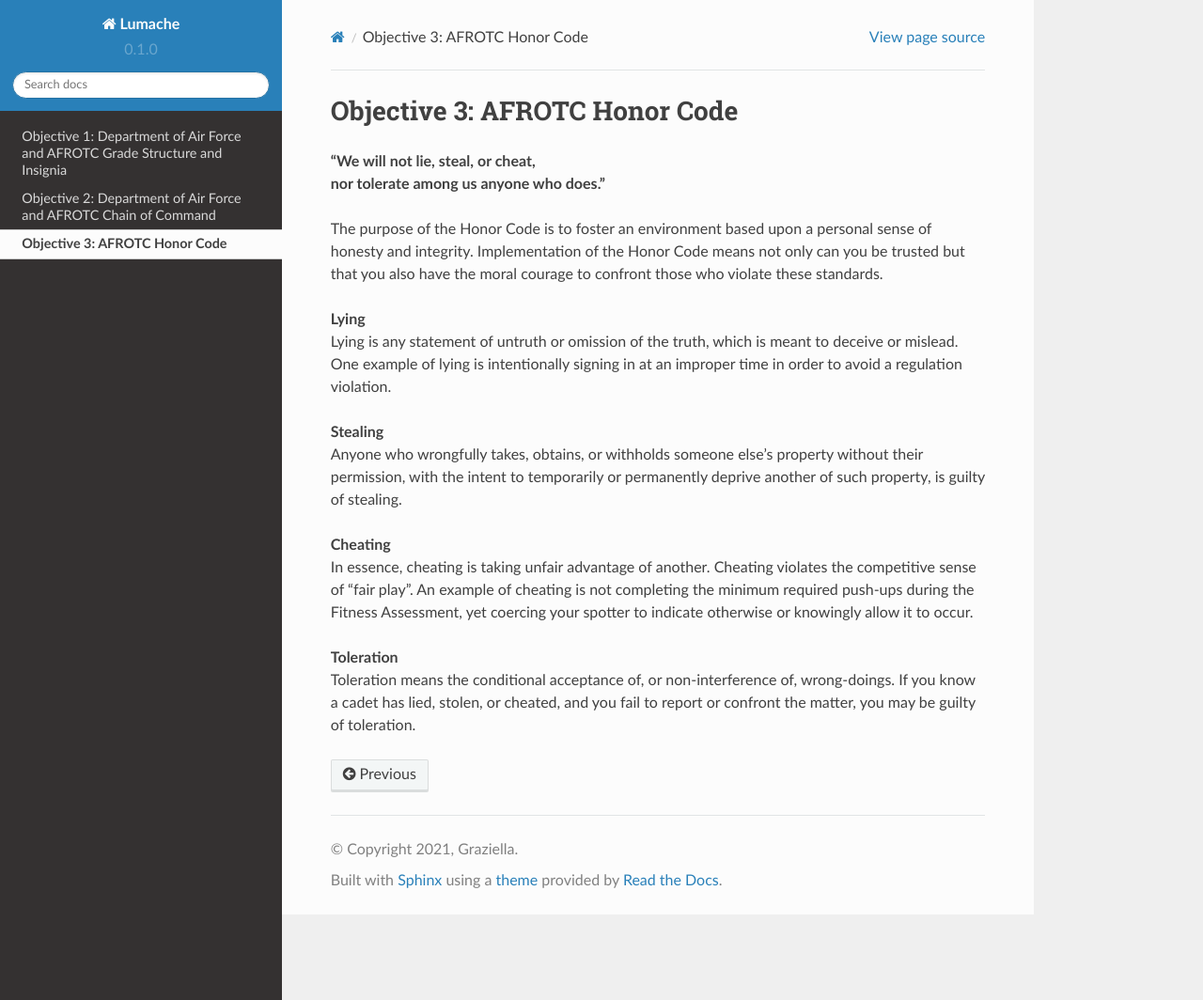
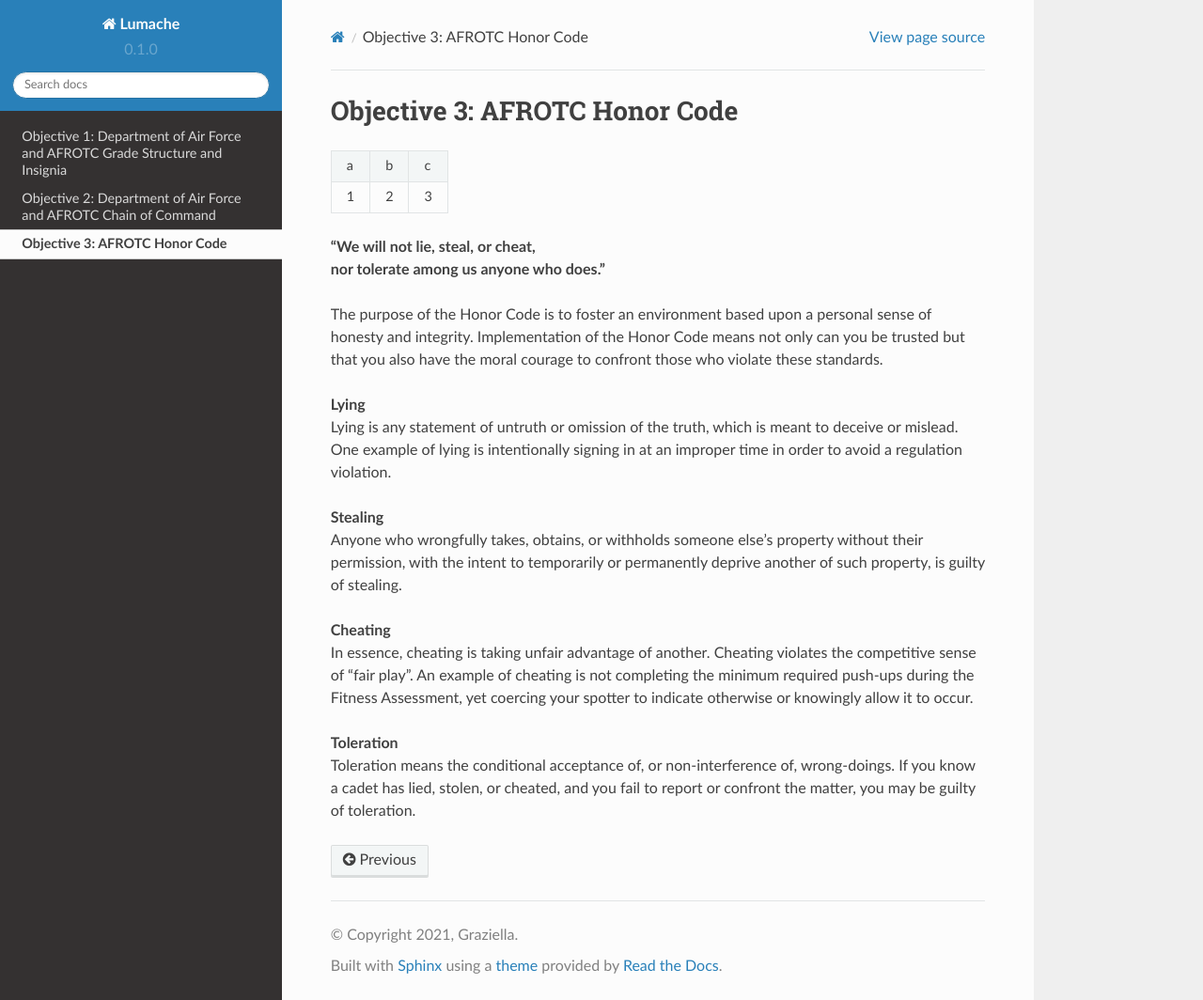
Before and after one commit to DET159/rtd-test, a Sphinx documentation site: the page built from docs/source/Obj_3.rst, in a window 1280 px wide and 1064 px high. Shown: the whole window at 94% size. Built offline with Sphinx 7.4.7 and the Read the Docs theme 2.0.0, drawn with Linux system fonts in a browser that asks for light colours.

```diff
--- a/docs/source/Obj_3.rst
+++ b/docs/source/Obj_3.rst
@@ -1,7 +1,13 @@
 Objective 3: AFROTC Honor Code
 ====
 
-.. class: center
+.. rst-class:: center
+
+== == ==
+a  b  c
+1  2  3
+== == ==
+
 
 **“We will not lie, steal, or cheat,** |br|
 **nor tolerate among us anyone who does.”**
--- a/docs/source/usage.rst
+++ b/docs/source/usage.rst
@@ -40,7 +40,7 @@ Air Force and Joint Officer Grade Structure
 AFROTC Cadet Grade Structure
 ------------
 
-||
+|
 |.. image:: images/Rank_4.png
    :width: 500
    :align: center
```
